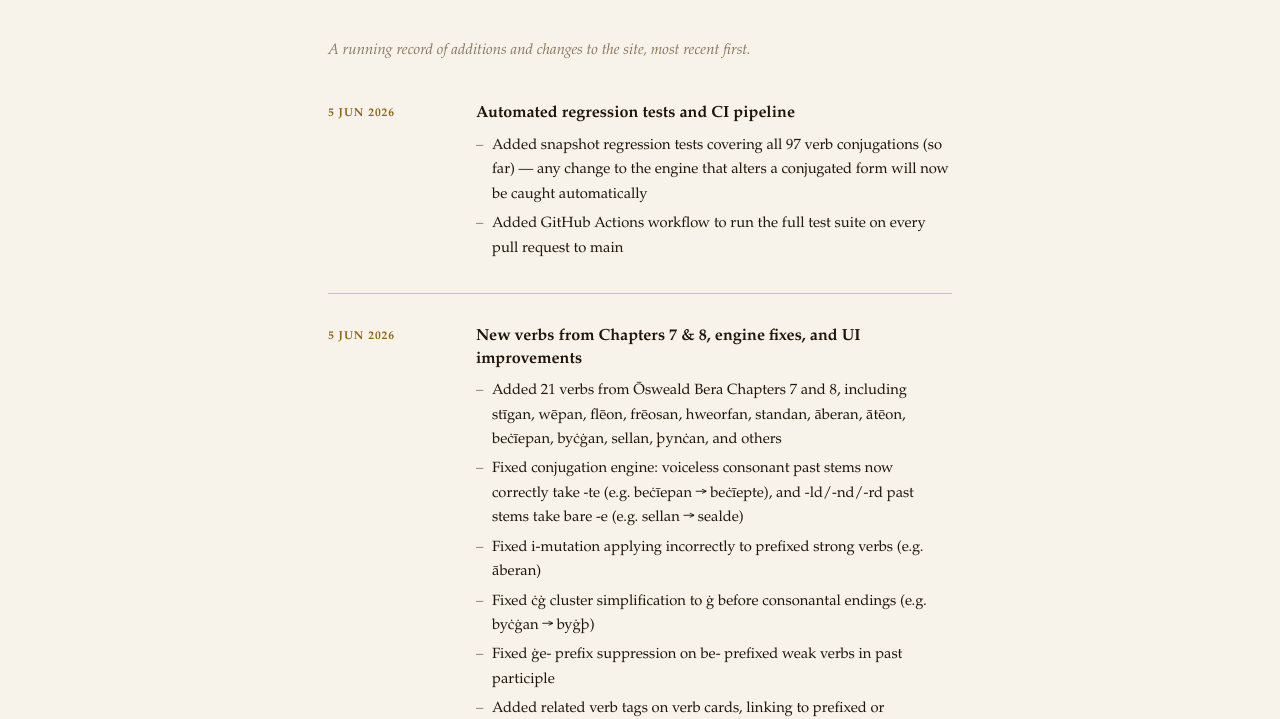
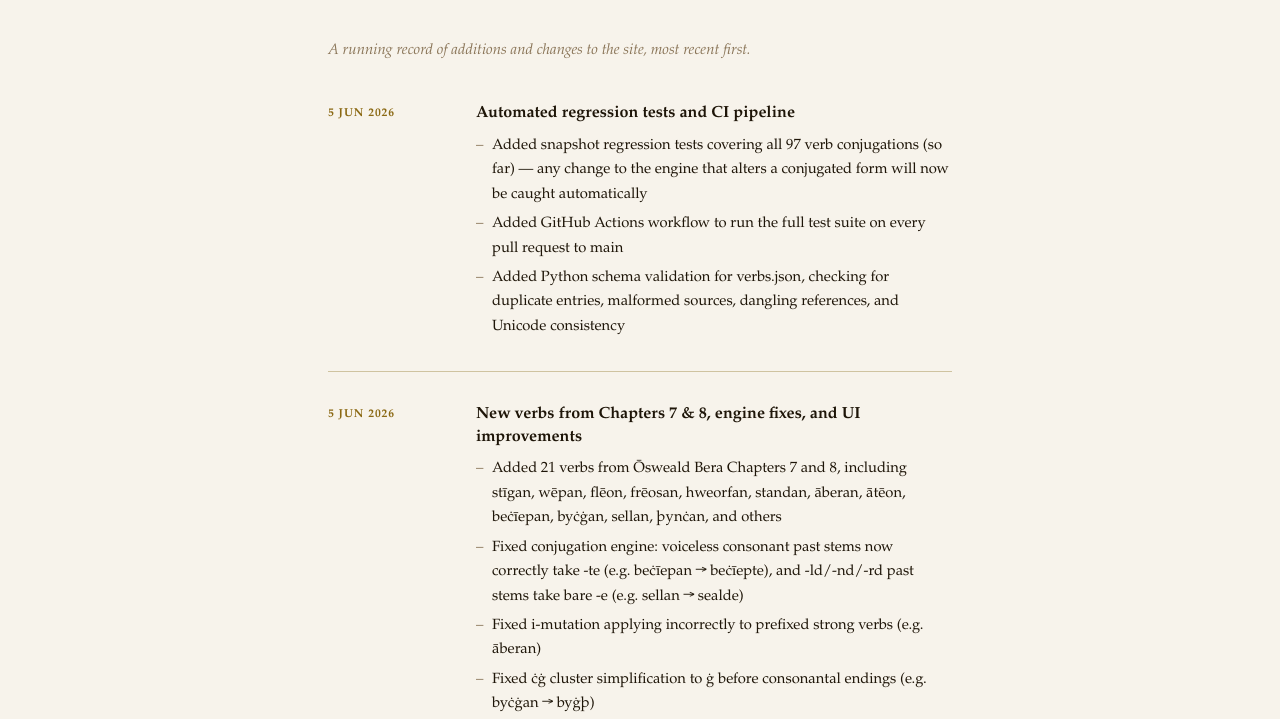
Before and after one commit to s-g-mo/old-english-verba, a website: page changelog.html in a window 1280 px wide. Shown: the part 91-810 px from the top of the page. Drawn offline with Linux system fonts and the light colour scheme.

Commit message:
update changelog

```diff
--- a/changelog.html
+++ b/changelog.html
@@ -131,6 +131,8 @@
             <li>Added snapshot regression tests covering all 97 verb conjugations (so far) — any change to the engine
               that alters a conjugated form will now be caught automatically</li>
             <li>Added GitHub Actions workflow to run the full test suite on every pull request to main</li>
+            <li>Added Python schema validation for verbs.json, checking for duplicate entries, malformed sources,
+              dangling references, and Unicode consistency</li>
           </ul>
         </div>
       </article>
```
